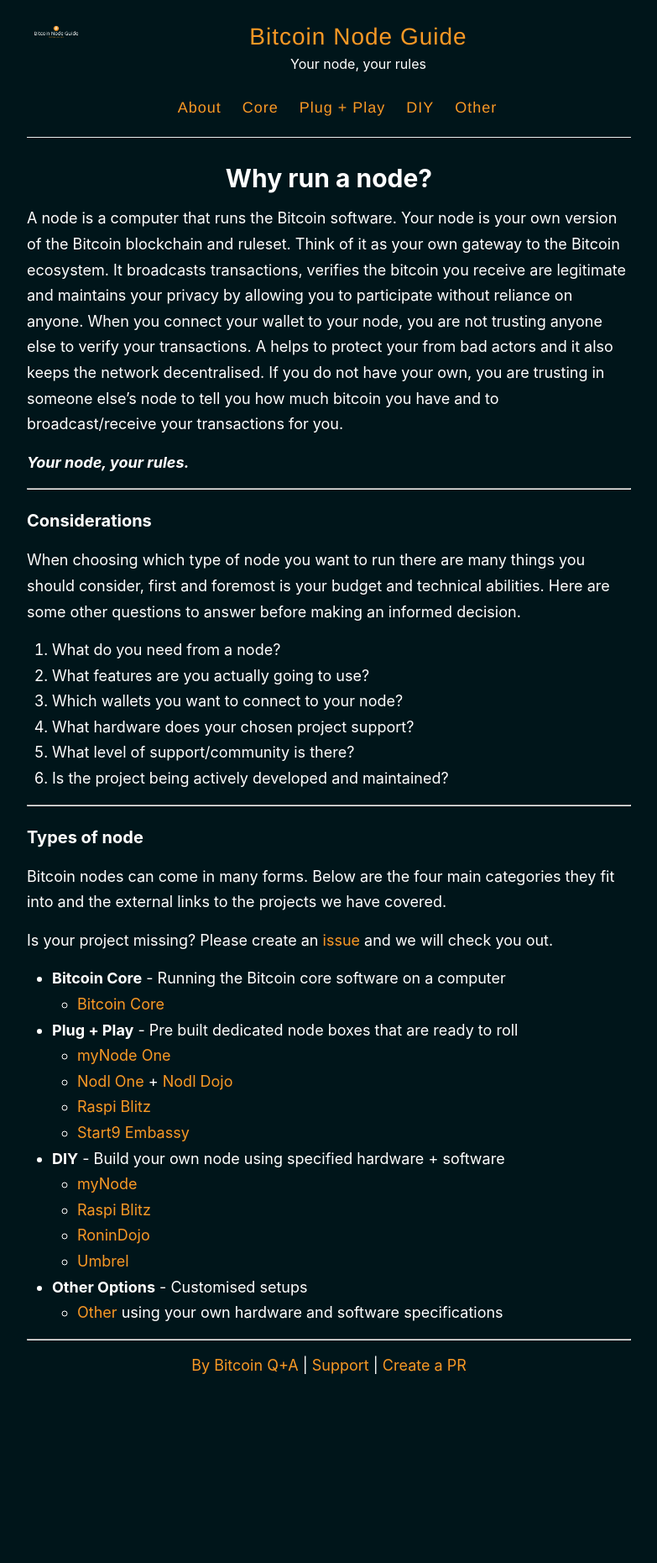
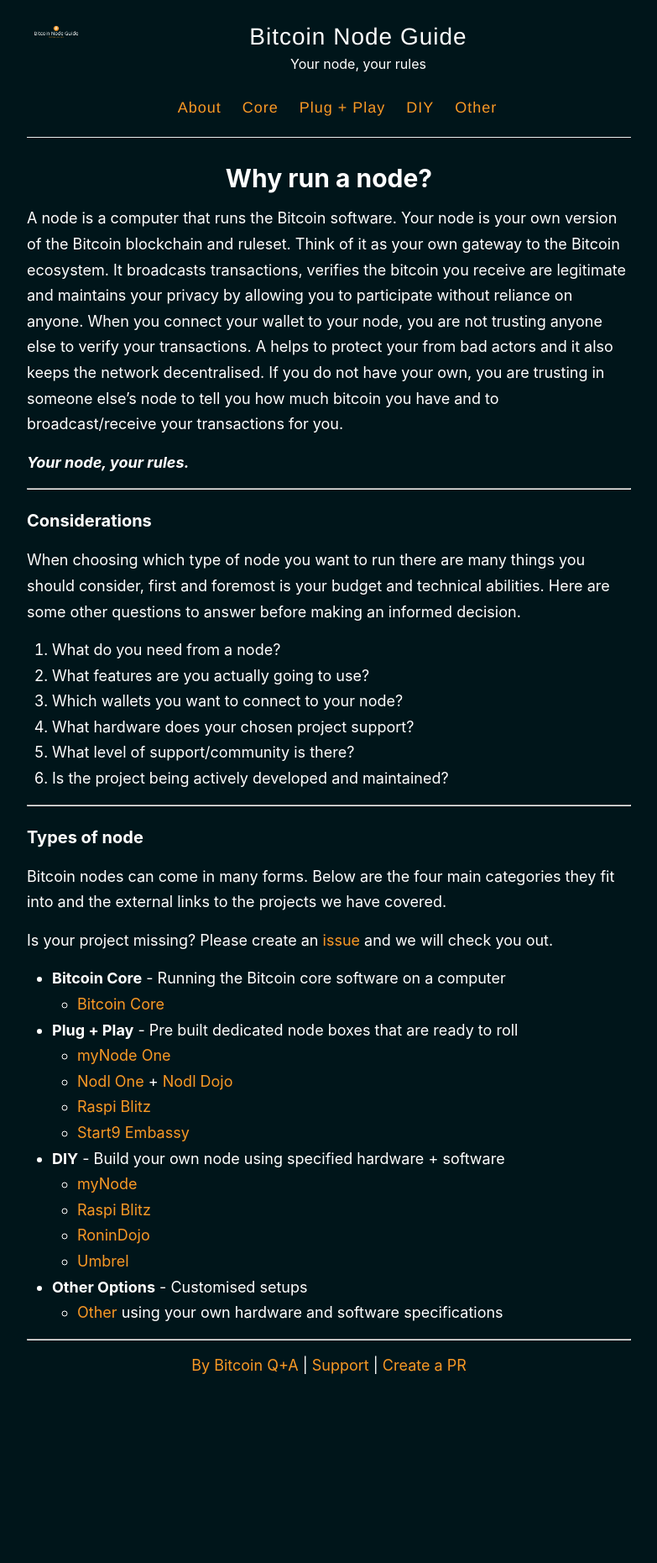
Before and after one commit to BitcoinQnA/node-guide, a Jekyll site: the page built from index.html, in a window 1280 px wide. Shown: the whole page at 84% size, without its empty margins (248-1031 px from the left). Built offline with Jekyll 4.4.1, drawn with Linux system fonts in a browser that asks for light colours; the list of posts is cut into pages by our own code.

Commit message:
Update style.scss

```diff
--- a/assets/style.scss
+++ b/assets/style.scss
@@ -307,7 +307,7 @@
 
 .site-name {
   margin: 0;
-  color: $yellow;
+  color: #fff;
   cursor: pointer;
   font-family: $helveticaNeue;
   font-weight: 300;
```
